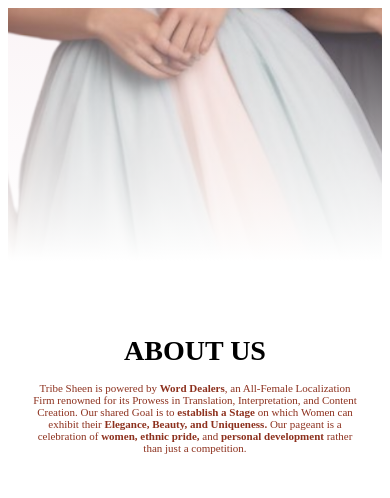
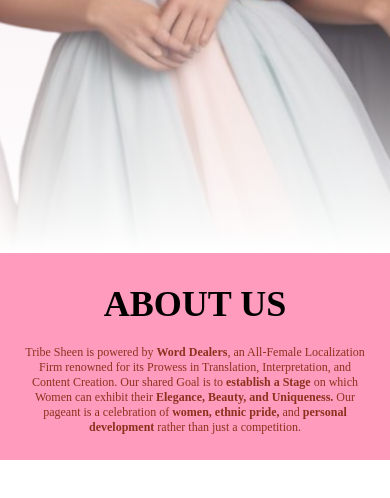
Before and after one commit to nishant0708/The_Tribe_Sheen, a React (Create React App) app: page / in a window 390 px wide. Shown: the top 498 px of the page. Built offline with nearby package versions, Linux system fonts and the light colour scheme.

Commit message:
About_Us Added

```diff
--- a/public/index.html
+++ b/public/index.html
@@ -26,7 +26,7 @@
     -->
     <title>The Tribe Sheen</title>
   </head>
-  <body>
+  <body style="margin: 0px;">
     <noscript>You need to enable JavaScript to run this app.</noscript>
     <div id="root"></div>
     <!--
--- a/src/About/About.css
+++ b/src/About/About.css
@@ -3,34 +3,40 @@
   flex-direction: column;
   justify-content: center;
   align-items: center;
-
+  width: 100%;
   height: 30vh;
+  margin: 0; /* Ensure no margin */
+  padding: 0; /* Ensure no padding */
   background:
     linear-gradient(rgba(232, 201, 212, 0.2) 0%, rgba(255, 255, 255, 1)),
-    url('./assets/girls.png') center/cover no-repeat;
+    url('../assets/girls.png') center/cover no-repeat;
 
   background-size: cover;
   background-repeat: no-repeat;
   /* position: relative; */
 }
-.about_main{
+.about_main {
+  position: absolute;
+
   width: 100%;
-    position: relative;
+  top: 30vh;
+  padding: 30px 0px;
   background-color: #ff9bbd;
 }
-.about_content{
+.about_content {
   display: flex;
   flex-direction: column;
   justify-content: center;
   align-items: center;
-    position: absolute;
-    top:200px;
+  max-width: 1300px;
+  margin: auto;
+  padding: 20px;
+  top: 200px;
   /* background-color: #ff9bbd; */
 }
 .About_us h2 {
   font-size: 58px;
-  margin:0
-
+  margin: 0;
 }
 .About_us p {
   text-align: center;
@@ -38,39 +44,30 @@
   color: #8d311e;
   height: 10vh;
 
-
-
   margin: 0;
   padding: 20px 50px;
 }
-@media (max-width: 660px) {
+@media (max-width: 768px) {
   .About_us h2 {
-    font-size: 30px;
-    bottom:-20px;
+    font-size: 36px;
   }
-  .About_us p{
-    height: 8vh;
+  .About_us p {
     font-size: 14px;
-    padding: 20px 40px;
-  }
-}
-@media (max-width: 570px) {
-
-    .About_us h2 {
-      font-size: 28px;
-
-    }
-    .About_us p{
-      height:6vh;
-      font-size:12px;
-      padding: 20px 30px;
   }
 }
 @media (max-width: 500px) {
-
-    .About_us p{
-      height:10vh;
-      font-size:11px;
-      padding: 15px 20px;
+  /* .about_main{
+  height: 30vh;
+ } */
+  .about_content {
+    padding: 0px 20px;
+  }
+  .About_us h2 {
+    font-size: 36px;
+  }
+  .About_us p {
+    margin-top: 20px;
+    font-size: 12px;
+    padding: 0px;
   }
 }
--- a/src/App.css
+++ b/src/App.css
@@ -2,4 +2,6 @@
 
 body {
   font-family: 'Lato', sans-serif;
+  margin: 0px !important;
+  padding: 0px;
 }
--- a/src/Home/Home.jsx
+++ b/src/Home/Home.jsx
@@ -1,13 +1,14 @@
 import React from 'react'
 import About from '../About/About'
+import './Home.css'
 import Contact from '../Contact/Contact'
 
 const Home = () => {
   return (
-    <div> <About/>
-          <Contact/>
+    <div className="home">
+      <About />
+      <Contact />
     </div>
-
   )
 }
 
```
Also changed, not shown: src/About/About.jsx (+16 -13 lines), src/Home/Home.css (added), src/assets/girls.png (renamed from src/About/assets/girls.png). Lines whose indentation alone changed are shown as unchanged.
